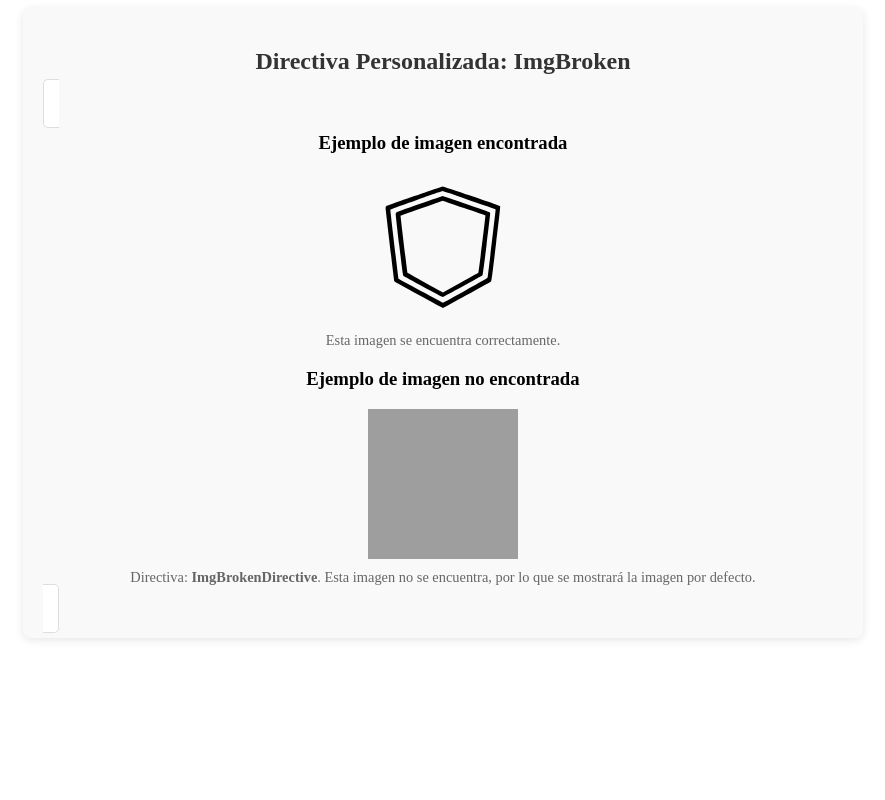
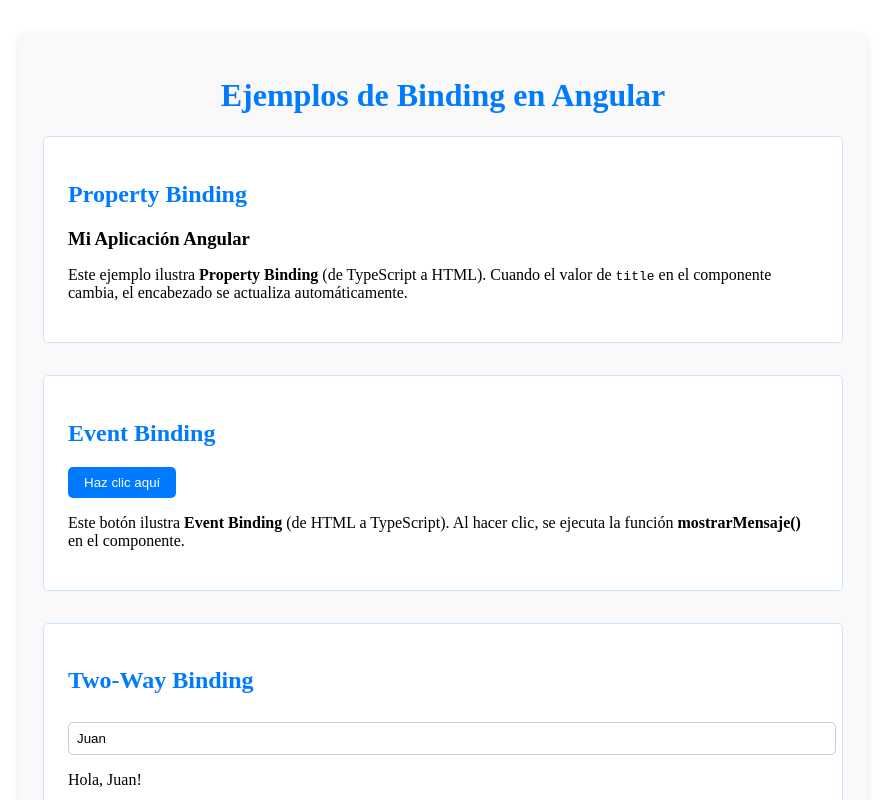
Before and after one commit to Minuke/angular-toolkit, an Angular app: page / in a window 1280 px wide. Shown: the top 800 px of the page, without its empty margins (197-1082 px from the left). Built offline with nearby package versions, Linux system fonts and the light colour scheme; grey boxes are pictures that could not be loaded.

Commit message:
demonstrating data binding and interaction between the component and template

```diff
--- a/src/app/app.component.html
+++ b/src/app/app.component.html
@@ -3,4 +3,5 @@
 <!-- <app-custom-pipes></app-custom-pipes> -->
 <!-- <app-host-listener></app-host-listener> -->
 <!-- <app-built-in-directives></app-built-in-directives> -->
-<app-custom-directives></app-custom-directives>
+<!-- <app-custom-directives></app-custom-directives> -->
+<app-bindings></app-bindings>
--- a/src/app/app.component.ts
+++ b/src/app/app.component.ts
@@ -6,11 +6,12 @@ import { CustomPipesComponent } from '@shared/components/custom-pipes/custom-pip
 import { HostListenerComponent } from '@shared/components/host-listener/host-listener.component';
 import { BuiltInDirectivesComponent } from '@shared/components/built-in-directives/built-in-directives.component';
 import { CustomDirectivesComponent } from '@shared/components/custom-directives/custom-directives.component';
+import { BindingsComponent } from '@shared/components/bindings/bindings.component';
 
 @Component({
   selector: 'app-root',
   standalone: true,
-  imports: [RouterOutlet, LayoutComponent, BuiltInPipesComponent, CustomPipesComponent, HostListenerComponent, BuiltInDirectivesComponent, CustomDirectivesComponent],
+  imports: [RouterOutlet, LayoutComponent, BuiltInPipesComponent, CustomPipesComponent, HostListenerComponent, BuiltInDirectivesComponent, CustomDirectivesComponent, BindingsComponent],
   templateUrl: './app.component.html',
   styleUrl: './app.component.scss'
 })
--- /dev/null
+++ b/src/app/shared/components/bindings/bindings.component.html
@@ -0,0 +1,35 @@
+<div class="container">
+  <h1>Ejemplos de Binding en Angular</h1>
+
+  <!-- Property Binding -->
+  <section class="binding-example">
+    <h2>Property Binding</h2>
+    <h3 [innerText]="title"></h3>
+    <p>
+      Este ejemplo ilustra <strong>Property Binding</strong> (de TypeScript a HTML).
+      Cuando el valor de <code>title</code> en el componente cambia, el encabezado se actualiza automáticamente.
+    </p>
+  </section>
+
+  <!-- Event Binding -->
+  <section class="binding-example">
+    <h2>Event Binding</h2>
+    <button (click)="mostrarMensaje()">Haz clic aquí</button>
+    <p>
+      Este botón ilustra <strong>Event Binding</strong> (de HTML a TypeScript).
+      Al hacer clic, se ejecuta la función <strong>mostrarMensaje()</strong> en el componente.
+    </p>
+  </section>
+
+  <!-- Two-Way Binding -->
+  <section class="binding-example">
+    <h2>Two-Way Binding</h2>
+    <input [(ngModel)]="user" placeholder="Introduce tu nombre" />
+    <p>Hola, {{ user }}!</p>
+    <p>
+      Este campo de entrada ilustra <strong>Two-Way Binding</strong> (en ambas direcciones).
+      Cambiar el valor aquí actualiza la propiedad <strong>user</strong> en el componente,
+      y viceversa: cambios en <strong>user</strong> actualizan el campo de entrada.
+    </p>
+  </section>
+</div>
--- /dev/null
+++ b/src/app/shared/components/bindings/bindings.component.scss
@@ -0,0 +1,61 @@
+$primary-color: #007bff;
+$background-color: #f9f9f9;
+$text-color: #333;
+$padding: 1.5rem;
+
+.container {
+  max-width: 800px;
+  margin: 2rem auto;
+  padding: $padding;
+  background-color: $background-color;
+  border-radius: 8px;
+  box-shadow: 0 4px 8px rgba(0, 0, 0, 0.1);
+
+  h1 {
+    text-align: center;
+    color: $primary-color;
+  }
+
+  .binding-example {
+    margin-bottom: 2rem;
+    border: 1px solid lighten($primary-color, 40%);
+    border-radius: 5px;
+    padding: $padding;
+    background-color: white;
+
+    h2 {
+      color: $primary-color;
+    }
+
+    h3 {
+      margin-bottom: 1rem;
+    }
+
+    button {
+      background-color: $primary-color;
+      color: white;
+      border: none;
+      border-radius: 5px;
+      padding: 0.5rem 1rem;
+      cursor: pointer;
+      transition: background-color 0.3s;
+
+      &:hover {
+        background-color: darken($primary-color, 10%);
+      }
+    }
+
+    input {
+      width: 100%;
+      padding: 0.5rem;
+      border: 1px solid #ccc;
+      border-radius: 5px;
+      margin-top: 0.5rem;
+
+      &:focus {
+        border-color: $primary-color;
+        outline: none;
+      }
+    }
+  }
+}
--- /dev/null
+++ b/src/app/shared/components/bindings/bindings.component.ts
@@ -0,0 +1,18 @@
+import { Component } from '@angular/core';
+import { FormsModule } from '@angular/forms';
+
+@Component({
+  selector: 'app-bindings',
+  standalone: true,
+  imports: [FormsModule],
+  templateUrl: './bindings.component.html',
+  styleUrl: './bindings.component.scss'
+})
+export class BindingsComponent {
+  title: string = 'Mi Aplicación Angular';
+  user: string = 'Juan';
+
+  mostrarMensaje() {
+    alert('¡Hola, has hecho clic en el botón!');
+  }
+}
--- a/src/app/shared/directives/img-broken.directive.ts
+++ b/src/app/shared/directives/img-broken.directive.ts
@@ -1,4 +1,4 @@
-import { Directive, ElementRef, HostListener } from '@angular/core';
+import { Directive, ElementRef, HostListener, inject } from '@angular/core';
 
 @Directive({
   selector: '[appImgBroken]',
@@ -7,12 +7,10 @@ import { Directive, ElementRef, HostListener } from '@angular/core';
 export class ImgBrokenDirective {
 
   @HostListener('error') handleError():void {
-    const elNative = this.host.nativeElement;
+    const elNative = this._host.nativeElement;
     elNative.src = "./images/image-not-found.svg"
   }
 
-  constructor(private host:ElementRef) {
-    console.log(host)
-  }
+  private _host: ElementRef = inject(ElementRef);
 
 }
```
Also changed, not shown: 1 other file (tests, documents, lock files or other folders).
